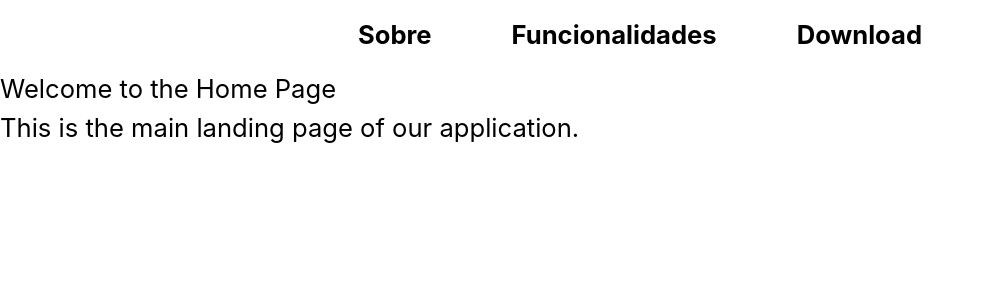
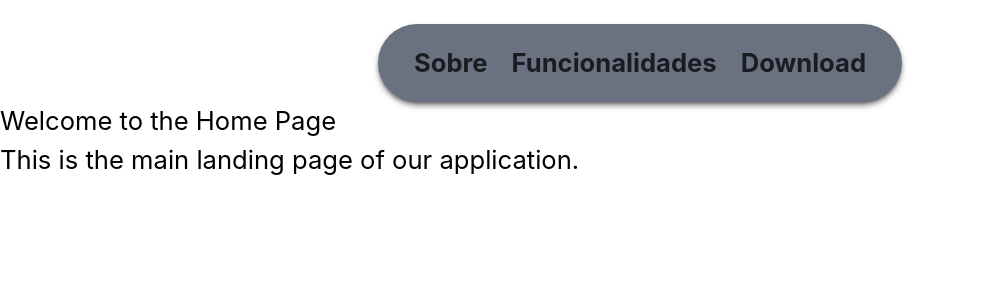
Before and after one commit to ErickDsBR/finance_web, a React (Vite) app: page / in a window 1280 px wide. Shown: the top 300 px of the page, without its empty margins (0-984 px from the left). Built offline with nearby package versions, Linux system fonts and the light colour scheme.

Commit message:
style(nav): migrate navigation to tailwind and add sobre page

```diff
--- a/src/components/Navgation/Navigation.module.css
+++ /dev/null
@@ -1,14 +0,0 @@
-.nav_container {
-  display: flex;
-  align-items: center;
-  justify-content: center;
-  gap: 3rem;
-}
-.nav_link {
-  text-decoration: none;
-  display: flex;
-  color: var(--label);
-  font-weight: bold;
-  font-size: 1.6rem;
-  padding: 1rem;
-}
--- a/src/components/Navgation/navgation.tsx
+++ b/src/components/Navgation/navgation.tsx
@@ -1,5 +1,3 @@
-import styles from "./Navigation.module.css";
-
 interface hederitens {
   id: string;
   title: string;
@@ -26,16 +24,24 @@ const herder: hederitens[] = [
 
 export function Nav() {
   return (
-    <div className={styles.nav_container}>
+    <div className=" flex justify-center items-center gap-5 mt-6">
+      <div
+        className="
+        flex items-center justify-center
+        py-2 px-6
+        bg-gray-500 rounded-full shadow-black/50 shadow-md
+        "
+      >
         {herder.map((item) => (
           <a
             key={item.id}
             href={item.link}
-          className={styles.nav_link}
+            className="text-black/75 flex p-3 items-center font-bold"
           >
             {item.title}
           </a>
         ))}
       </div>
+    </div>
   );
 }
--- a/src/pages/home/home.css
+++ /dev/null
@@ -1,3 +0,0 @@
-.home {
-
-}
--- a/src/pages/sobre/sobre.tsx
+++ b/src/pages/sobre/sobre.tsx
@@ -0,0 +1,8 @@
+export function Sobre() {
+  return (
+    <div>
+      <h1>Sobre</h1>
+      <p>Esta é a página sobre.</p>
+    </div>
+  );
+}
--- a/src/styles/global.css
+++ b/src/styles/global.css
@@ -1,10 +1,4 @@
 @import "tailwindcss";
-
-* {
-  margin: 0;
-  padding: 0;
-  box-sizing: border-box;
-}
 body {
   background-color: var(--system-background);
   font-family: -apple-system, "Helvetica Neue", Helvetica, Arial, sans-serif;
```
Also changed, not shown: src/components/Plans/Plans.tsx (added). Lines whose indentation alone changed are shown as unchanged.
